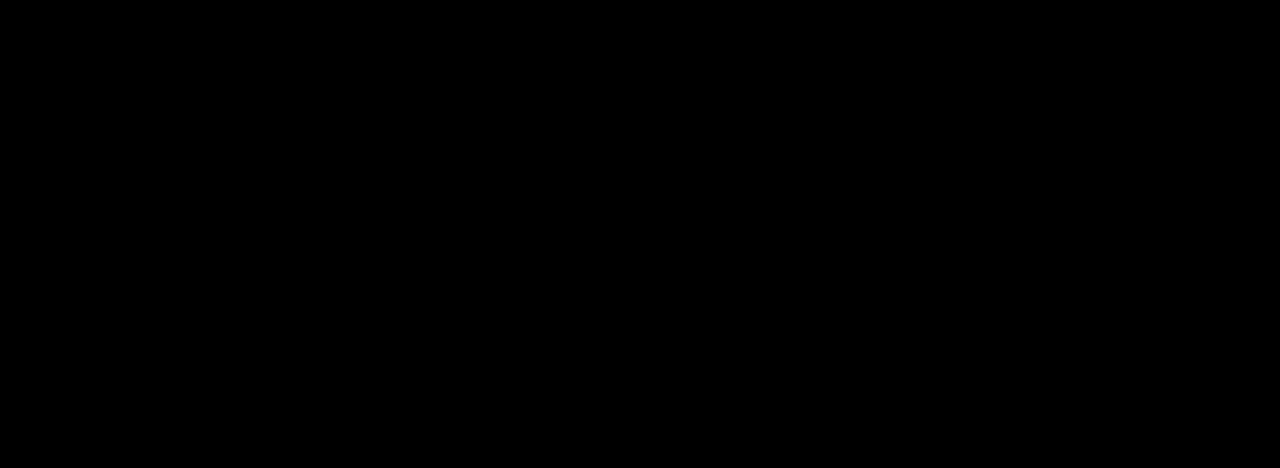
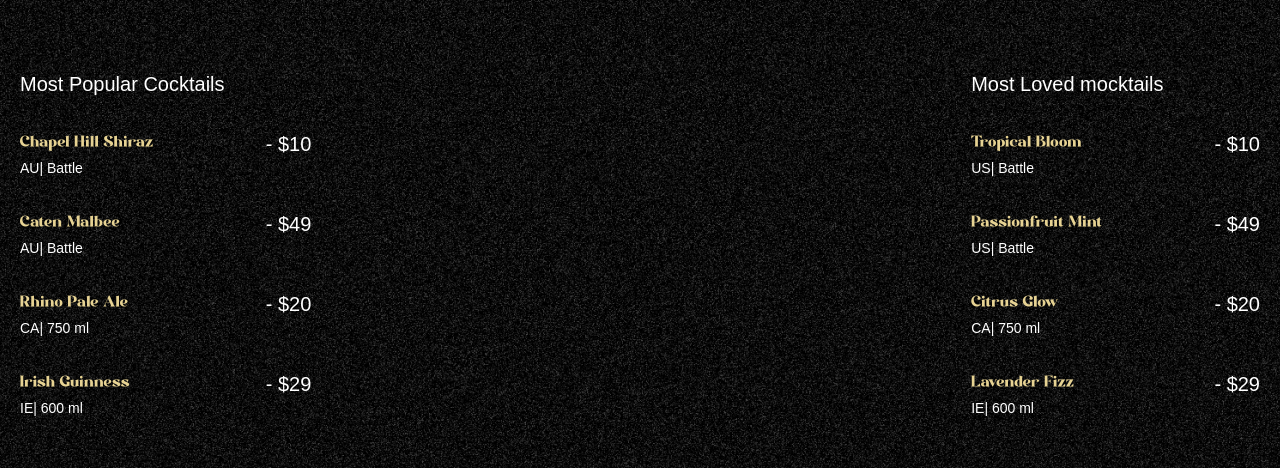
Before and after one commit to pedromeireles23/gsap-mojito-website, a React (Vite) app: page / in a window 1280 px wide. Shown: the part 890-1358 px from the top of the page. Built offline with nearby package versions, Linux system fonts and the light colour scheme; a web font is replaced by a local one.

Commit message:
criação de uma nova seção cocktails com animações gsap nas folhas

```diff
--- a/src/app.jsx
+++ b/src/app.jsx
@@ -2,6 +2,7 @@
 import gsap from "gsap";
 import Navbar from "./components/Navbar";
 import Hero from "./components/Hero";
+import Cocktails from "./components/Cocktails";
 gsap.registerPlugin(ScrollTrigger, SplitText);
 
 const App = () => {
@@ -9,6 +10,7 @@
     <main>
       <Navbar />
       <Hero />
+      <Cocktails />
     </main>
   );
 };
--- /dev/null
+++ b/src/components/Cocktails.jsx
@@ -0,0 +1,77 @@
+import { useGSAP } from "@gsap/react";
+import { cocktailLists, mockTailLists } from "../../constants";
+import gsap from "gsap";
+
+const Cocktails = () => {
+  useGSAP(() => {
+    const parallaxTimeline = gsap.timeline({
+      scrollTrigger: {
+        trigger: "#cocktails",
+        start: "top 30%",
+        end: "bottom 80%",
+        scrub: true,
+      },
+    });
+    parallaxTimeline
+      .from("#c-left-leaf", {
+        x: -100,
+        y: 100,
+      })
+      .from("#c-right-leaf", {
+        x: 100,
+        y: 100,
+      });
+  });
+  return (
+    <section id="cocktails" className="noisy">
+      <img
+        src="/images/cocktail-left-leaf.png"
+        alt="left-leaf"
+        id="c-left-leaf"
+      />
+      <img
+        src="/images/cocktail-right-leaf.png"
+        alt="right-leaf"
+        id="c-right-leaf"
+      />
+
+      <div className="list">
+        <div className="popular">
+          <h2>Most Popular Cocktails</h2>
+          <ul>
+            {cocktailLists.map(({ name, country, detail, price }) => (
+              <li key={name}>
+                <div className="md:me-28">
+                  <h3>{name}</h3>
+                  <p>
+                    {country}| {detail}
+                  </p>
+                </div>
+                <span>- {price}</span>
+              </li>
+            ))}
+          </ul>
+        </div>
+
+        <div className="loved">
+          <h2>Most Loved mocktails</h2>
+          <ul>
+            {mockTailLists.map(({ name, country, detail, price }) => (
+              <li key={name}>
+                <div className="me-28">
+                  <h3>{name}</h3>
+                  <p>
+                    {country}| {detail}
+                  </p>
+                </div>
+                <span>- {price}</span>
+              </li>
+            ))}
+          </ul>
+        </div>
+      </div>
+    </section>
+  );
+};
+
+export default Cocktails;
```
